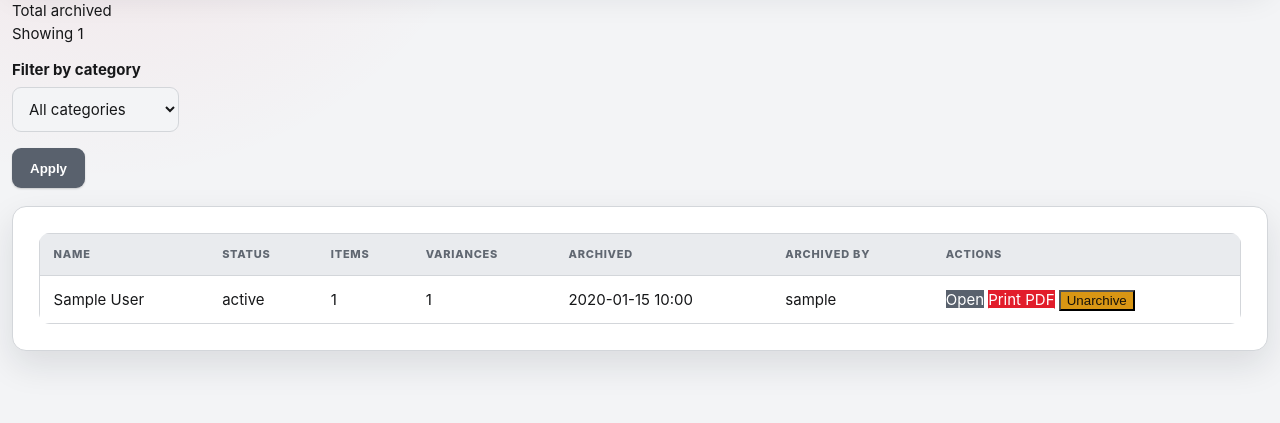
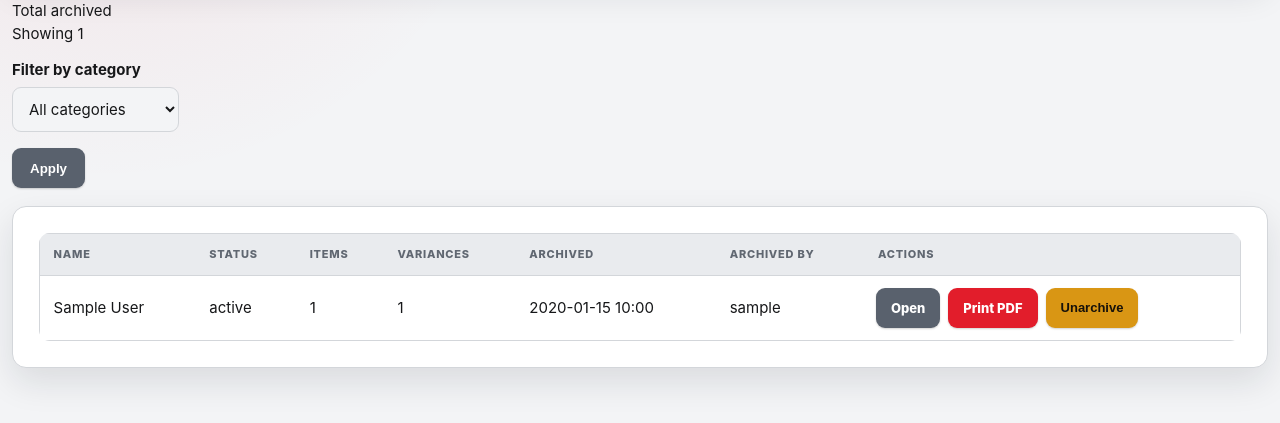
Before and after one commit to Derk83/Wms46055, a Django app: template inventory/templates/inventory/cycle_count_archive.html in a window 1280 px wide. Shown: the part 249-672 px from the top of the page. Run offline with Django 5.2, Linux system fonts and the light colour scheme; the template is opened without the code that fills it: most values are stand-ins (such as "Sample title", 1, 10 or a date in 2020).

Commit message:
Cycle count listing: row actions use full .btn styling (match top)
Open / Print PDF / Results / Archive (and Unarchive on the archive
page) used to render as small translucent .action-chip pills in the
table. They now use the same .btn class as the top header buttons,
matching 'New Cycle Count' exactly.

Layout: each Actions cell becomes a flex container with 8px gap,
wrapping onto multiple lines when crowded. Slightly tighter padding
(8x14 vs 10x17) so 3-4 of them fit comfortably per row.

Mobile (<600px): buttons stack full-width per row so they're tappable
and easy to read on a phone.

Colors stay semantic:
- Open          : btn-primary (red) — same as 'New Cycle Count'
- Print PDF     : btn-primary (red) — already
- Results       : btn-primary (red) — already
- Archive       : btn-warning (amber) — destructive housekeeping
- Unarchive     : btn-warning (amber) — inverse housekeeping

All 41 cycle count tests still pass.

```diff
--- a/inventory/templates/inventory/cycle_count_archive.html
+++ b/inventory/templates/inventory/cycle_count_archive.html
@@ -65,14 +65,14 @@
             <td data-label="Archived">{{ cc.archived_at|date:"Y-m-d H:i" }}</td>
             <td data-label="Archived by">{{ cc.archived_by.get_full_name|default:cc.archived_by.username|default:"—" }}</td>
             <td data-label="Actions">
-              <a class="action-chip" href="{% url 'cycle_count_detail' cc.pk %}">Open</a>
-              <a class="action-chip" href="{% url 'cycle_count_pdf' cc.pk %}" target="_blank" rel="noopener" data-action="primary">Print PDF</a>
+              <a class="btn" href="{% url 'cycle_count_detail' cc.pk %}">Open</a>
+              <a class="btn" href="{% url 'cycle_count_pdf' cc.pk %}" target="_blank" rel="noopener" data-action="primary">Print PDF</a>
               {% if cc.status == "completed" and perms.inventory.manage_cycle_counts %}
-              <a class="action-chip" href="{% url 'cycle_count_results_pdf' cc.pk %}" target="_blank" rel="noopener" data-action="primary">Results</a>
+              <a class="btn" href="{% url 'cycle_count_results_pdf' cc.pk %}" target="_blank" rel="noopener" data-action="primary">Results</a>
               {% endif %}
-              <form method="post" action="{% url 'cycle_count_unarchive_action' cc.pk %}" style="display:inline">
+              <form method="post" action="{% url 'cycle_count_unarchive_action' cc.pk %}" class="row-action-form">
                 {% csrf_token %}
-                <button class="action-chip" type="submit" data-action="warning" aria-label="Restore {{ cc.display_name }} to the active list">Unarchive</button>
+                <button class="btn" type="submit" data-action="warning" aria-label="Restore {{ cc.display_name }} to the active list">Unarchive</button>
               </form>
             </td>
           </tr>
@@ -90,5 +90,35 @@
   color: var(--muted);
   padding: 28px 12px;
 }
+/*
+  Row action buttons — same .btn styling as the top header buttons
+  (matches 'New Cycle Count' exactly), wrapped in a flex row so 3-4
+  of them fit comfortably per row.
+*/
+table td[data-label="Actions"] {
+  display: flex;
+  flex-wrap: wrap;
+  gap: 8px;
+  align-items: center;
+  padding: 12px;
+}
+table td[data-label="Actions"] .btn {
+  margin: 0;
+  padding: 8px 14px;
+  font-size: 13px;
+}
+.row-action-form {
+  display: inline-flex;
+  margin: 0;
+}
+@media (max-width: 600px) {
+  table td[data-label="Actions"] {
+    flex-direction: column;
+    align-items: stretch;
+  }
+  table td[data-label="Actions"] .btn {
+    width: 100%;
+  }
+}
 </style>
 {% endblock %}
```
Also changed, not shown: inventory/templates/inventory/cycle_count_list.html (+36 -5 lines).
